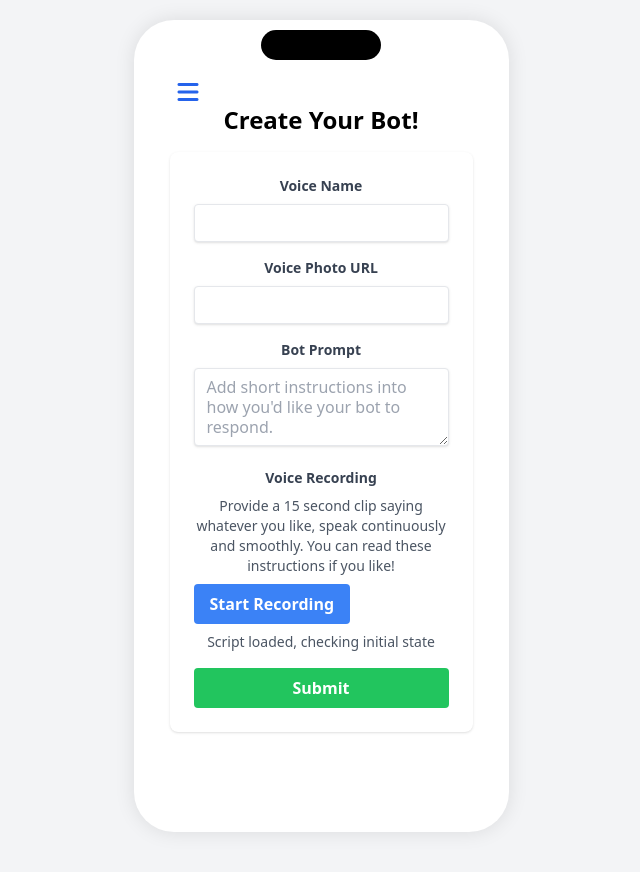
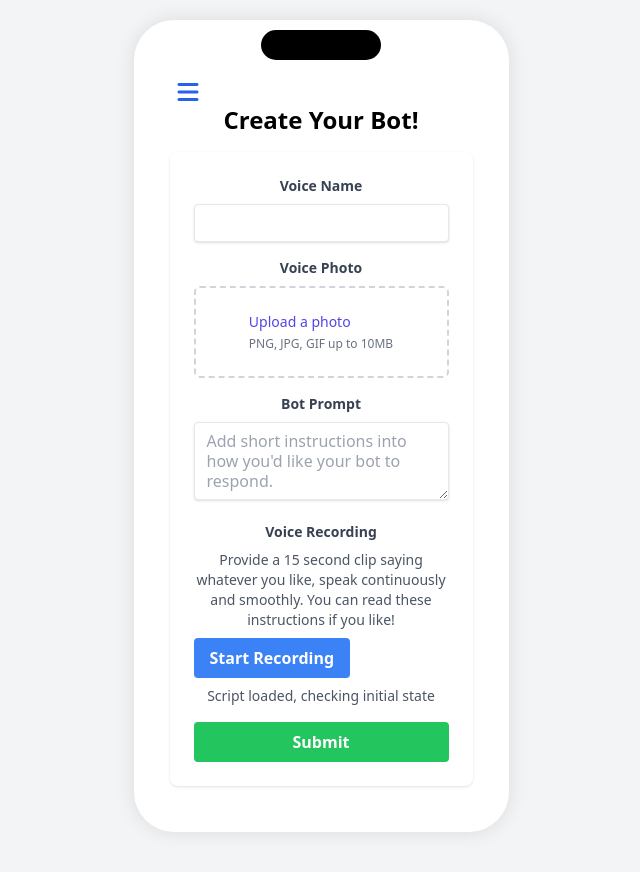
Before and after one commit to julyanserra/julianserra, a Flask app: template templates/create_voice.html in a window 1280 px wide. Shown: the top 872 px of the page, without its empty margins (319-959 px from the left). Run offline with Flask 2, Linux system fonts and the light colour scheme; the template is opened without the code that fills it, so the values that code supplies are empty; some libraries are stand-ins or nearby versions.

Commit message:
fix photo upload, use cloudflare s3 for storage, need to fix CORS

```diff
--- a/app.py
+++ b/app.py
@@ -10,6 +10,7 @@ from backend.braintrust_integration import BraintrustAPI
 import backend.models as models
 import backend.stripe_integration as stripe
 import backend.helpers as helpers
+import backend.cloudflare_integration as cloudflare
 
 load_dotenv()
 
@@ -20,6 +21,7 @@ app.config['SECRET_KEY'] = os.getenv('SECRET_KEY', 'your_secret_key')
 supabase = SupabaseClient()
 speechify = SpeechifyAPI()
 brain = BraintrustAPI()
+cloudflare = cloudflare.CloudflareR2Integration()
 
 
 @app.route('/')
@@ -170,7 +172,6 @@ def update_voice(voice_id):
 def create_voice():
     return render('create_voice.html')
 
-
 # Process or update voice
 @app.route('/process_voice/<int:voice_id>', methods=['POST'])
 @app.route('/process_voice', methods=['POST'])
@@ -181,9 +182,15 @@ def process_voice(voice_id=None):
         voice_photo = request.form.get('voice_photo')
         voice_prompt = request.form.get('voice_prompt')
 
+        # Handle image upload
+        try:
+            voice_photo = cloudflare.handle_image_upload(request)
+        except Exception as e:
+            print(e)
+            return jsonify({'error': 'Image upload failed', 'details': str(e)}), 500
         # upload voice to speechify
         try:
-            api_voice_id = handle_voice_upload(request, voice_name)
+            api_voice_id = speechify.handle_voice_upload(request, voice_name)
         except Exception as e:
             return e
 
@@ -228,35 +235,7 @@ def process_voice(voice_id=None):
         print(f"Unexpected error in process_voice: {str(e)}")
         return jsonify({'error': 'Unexpected error', 'details': str(e)}), 500
 
-def handle_voice_upload(request, voice_name):
-     # Handle audio file
-        if 'audio' not in request.files:
-            return jsonify({'error': 'No audio file provided'}), 400
 
-        audio_file = request.files['audio']
-        if audio_file.filename == '':
-            raise jsonify({'error': 'No selected audio file'})
-
-        # call speechify
-        try:
-            speechify_response = speechify.create_voice(voice_name, audio_file)
-        except requests.exceptions.RequestException as e:
-            print(f"Speechify API error: {str(e)}")
-            error_details = {
-                'error': 'Speechify API error',
-                'details': str(e),
-                'status_code': e.response.status_code if hasattr(e, 'response') else None,
-                'response_content': e.response.text if hasattr(e, 'response') else None
-            }
-            #throw exception to be caught outside of function
-            raise jsonify(error_details)
-
-        api_voice_id = speechify_response.get('id')
-        if not api_voice_id:
-            print("No voice ID returned from Speechify")
-            raise jsonify({'error': 'No voice ID returned from Speechify'})
-
-        return api_voice_id
 
 # create generic route that loads whatever html is listed in route and a 404 if not found in directory
 @app.route('/<path:path>')
--- a/backend/speechify_integration.py
+++ b/backend/speechify_integration.py
@@ -2,6 +2,7 @@ import os
 import requests
 import base64
 import json
+from flask import jsonify
 
 
 JO_VOICE="a954d930-3e08-470c-a303-3c1ff39e8ebd"
@@ -132,4 +133,35 @@ class SpeechifyAPI:
         else:
             response.raise_for_status()
 
+
+    def handle_voice_upload(self, request, voice_name):
+        # Handle audio file
+        if 'audio' not in request.files:
+            return jsonify({'error': 'No audio file provided'}), 400
+
+        audio_file = request.files['audio']
+        if audio_file.filename == '':
+            raise jsonify({'error': 'No selected audio file'})
+
+        # call speechify
+        try:
+            speechify_response = self.create_voice(voice_name, audio_file)
+        except requests.exceptions.RequestException as e:
+            print(f"Speechify API error: {str(e)}")
+            error_details = {
+                'error': 'Speechify API error',
+                'details': str(e),
+                'status_code': e.response.status_code if hasattr(e, 'response') else None,
+                'response_content': e.response.text if hasattr(e, 'response') else None
+            }
+            #throw exception to be caught outside of function
+            raise jsonify(error_details)
+
+        api_voice_id = speechify_response.get('id')
+        if not api_voice_id:
+            print("No voice ID returned from Speechify")
+            raise jsonify({'error': 'No voice ID returned from Speechify'})
+
+        return api_voice_id
+
     # Add more methods as needed for Speechify integration
--- a/requirements.txt
+++ b/requirements.txt
@@ -8,5 +8,6 @@ gunicorn==20.1.0
 openai==1.35.14
 user-agents==2.2.0
 stripe>=10.0.0
+boto3>=1.34.146
 
 # Add Speechify API library when available
--- a/templates/create_voice.html
+++ b/templates/create_voice.html
@@ -12,8 +12,21 @@
             <input type="text" id="voice_name" name="voice_name" required class="shadow appearance-none border rounded w-full py-2 px-3 text-gray-700 leading-tight focus:outline-none focus:shadow-outline">
         </div>
         <div>
-            <label for="voice_photo" class="block text-gray-700 text-sm font-bold mb-2">Voice Photo URL</label>
-            <input type="url" id="voice_photo" name="voice_photo" class="shadow appearance-none border rounded w-full py-2 px-3 text-gray-700 leading-tight focus:outline-none focus:shadow-outline">
+            <label class="block text-gray-700 text-sm font-bold mb-2">Voice Photo</label>
+            <div class="mt-1 flex items-center justify-center px-6 pt-5 pb-6 border-2 border-gray-300 border-dashed rounded-md">
+                <div class="space-y-1 text-center">
+                    <div id="photo_preview_container" class="hidden mb-4">
+                        <img id="photo_preview" src="" alt="Photo preview" class="mx-auto h-32 w-32 object-cover rounded-full">
+                    </div>
+                    <div class="flex text-sm text-gray-600">
+                        <label for="voice_photo" class="relative cursor-pointer bg-white rounded-md font-medium text-indigo-600 hover:text-indigo-500 focus-within:outline-none focus-within:ring-2 focus-within:ring-offset-2 focus-within:ring-indigo-500">
+                            <span id="upload_text">Upload a photo</span>
+                            <input id="voice_photo" name="voice_photo" type="file" accept="image/*" class="sr-only">
+                        </label>
+                    </div>
+                    <p class="text-xs text-gray-500">PNG, JPG, GIF up to 10MB</p>
+                </div>
+            </div>
         </div>
         <div>
             <label for="voice_prompt" class="block text-gray-700 text-sm font-bold mb-2">Bot Prompt</label>
@@ -85,6 +98,27 @@ async function getAudioStream() {
         throw error;
     }
 }
+
+// Add this new function to handle photo preview
+function handlePhotoInput(event) {
+    const file = event.target.files[0];
+    if (file) {
+        const reader = new FileReader();
+        reader.onload = function(e) {
+            const preview = document.getElementById('photo_preview');
+            const previewContainer = document.getElementById('photo_preview_container');
+            const uploadText = document.getElementById('upload_text');
+
+            preview.src = e.target.result;
+            previewContainer.classList.remove('hidden');
+            uploadText.textContent = 'Change photo';
+        }
+        reader.readAsDataURL(file);
+    }
+}
+
+document.getElementById('voice_photo').addEventListener('change', handlePhotoInput);
+
 
 recordButton.addEventListener('click', async () => {
     debug('Button clicked');
@@ -188,6 +222,7 @@ async function convertToMp3(audioChunks) {
     return new Blob(mp3Chunks, { type: 'audio/mp3' });
 }
 
+// Update the form submission logic
 form.addEventListener('submit', async function (e) {
     e.preventDefault();
     debug('Form submitted');
@@ -215,6 +250,7 @@ form.addEventListener('submit', async function (e) {
             audioPlayback.src = '';
             audioPlayback.classList.add('hidden');
             audioChunks = [];
+            document.getElementById('photo_preview').classList.add('hidden');
             window.location.replace(result.url);
         } else {
             throw new Error(result.error || 'An error occurred while processing the voice.');
--- a/templates/layout.html
+++ b/templates/layout.html
@@ -125,6 +125,7 @@
             closeMenuFunc();
         }
     });
+
     </script>
 
     {% block scripts %}
--- a/templates/voices.html
+++ b/templates/voices.html
@@ -17,8 +17,8 @@
             {% for voice in voices %}
             <div class="p-4 flex items-center space-x-4 hover:bg-gray-50 transition duration-150 ease-in-out">
                 <a href="/custom_voice/{{ voice.voice_id }}" class="flex items-center space-x-4 flex-grow cursor-pointer">
-                    <img src="{% if voice.voice_photo %}{{ voice.voice_photo }}{% else %}https://static-00.iconduck.com/assets.00/profile-default-icon-2048x2045-u3j7s5nj.png{% endif %}"
-                         alt="{{ voice.voice_name }}" class="w-12 h-12 rounded-full object-cover shadow-sm">
+                    <img src="{{ voice.voice_photo }}"
+                         alt="{{ voice.voice_name }}" class="w-12 h-12 rounded-full object-cover shadow-sm" crossorigin="anonymous" onerror="this.src='https://static-00.iconduck.com/assets.00/profile-default-icon-2048x2045-u3j7s5nj.png'">
                     <div class="text-left">
                         <h2 class="text-lg font-semibold text-gray-800">{{ voice.voice_name }}</h2>
                     </div>
```
Also changed, not shown: backend/cloudflare_integration.py (added, +48 -0 lines), templates/update_voice.html (+54 -2 lines).
